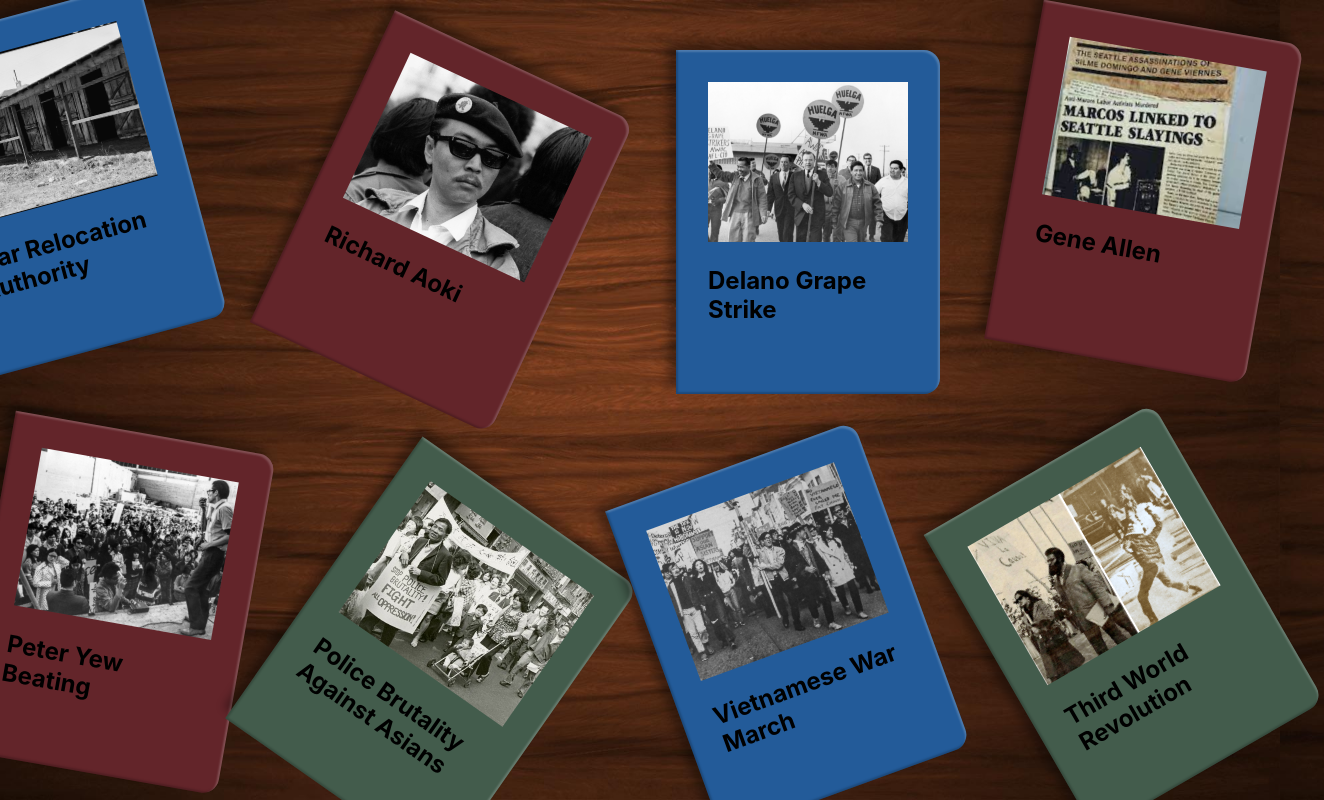
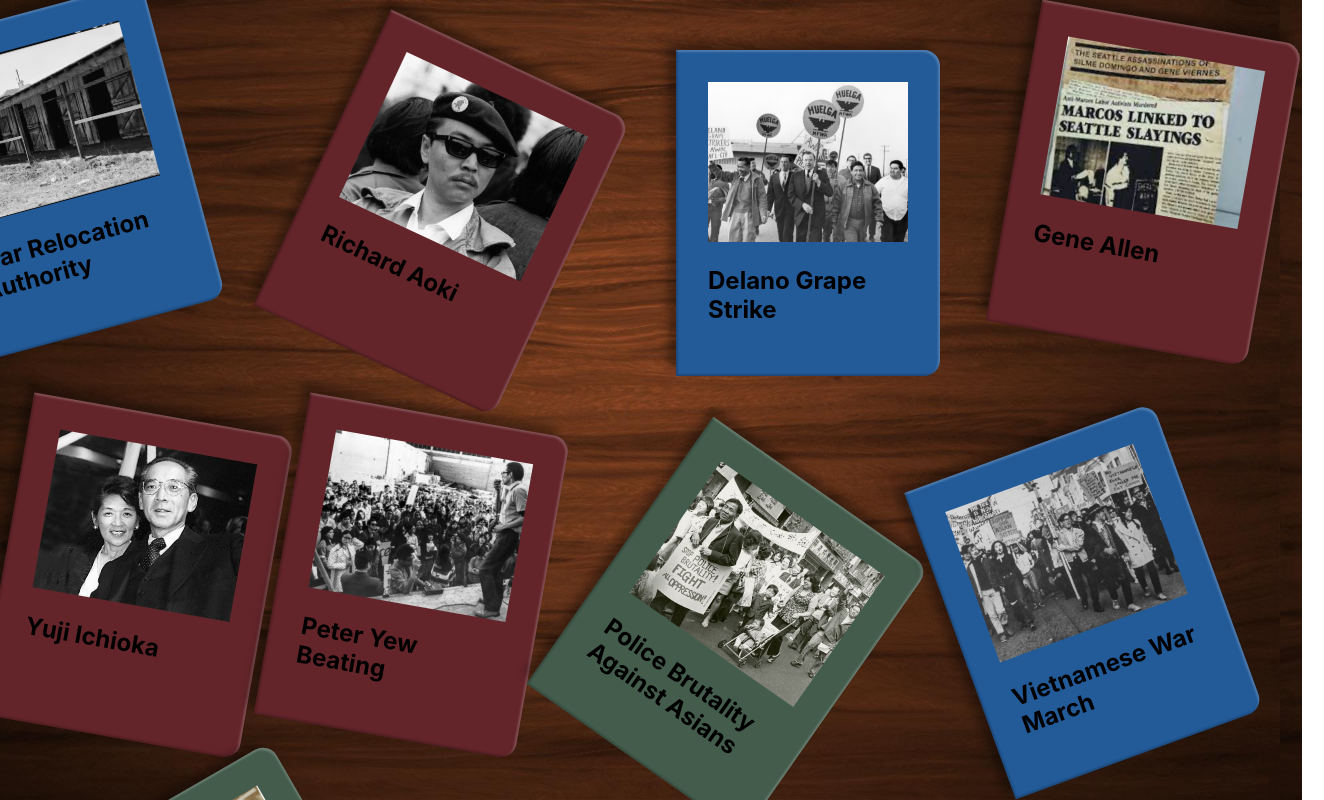
Before and after one commit to kyletsubaki/english12-honors, a React (Create React App) app: page / in a window 1280 px wide. Shown: the top 800 px of the page, 1324 px wide, since content can reach past the window. Built offline with nearby package versions, Linux system fonts and the light colour scheme.

Commit message:
hello josiah

```diff
--- a/src/App.tsx
+++ b/src/App.tsx
@@ -59,8 +59,8 @@ function App() { // Content go here :)
                         killed by the Marcos dictatorship while in Hawaii.
                     </p>
                 </Book>
-                <Book coverImage="peteryew.png" title="Peter Yew Beating" color='#63252a' position={[-80, 15, 10]}>
-                    {/* <p>
+                <Book coverImage="yujiIchioka.webp" title="Yuji Ichioka" color='#63252a' position={[-60, 15, 10]}>
+                <p>
                         Yuji Ichioka was a prominent figure in Asian American history. He was a scholar, historian, and
                         activist who dedicated his life to studying and advocating for the rights and recognition of
                         Asian Americans. Born in 1936 in California, he grew up experiencing the racism and
@@ -71,7 +71,9 @@ function App() { // Content go here :)
                         sought to shed light on the contributions and struggles of Asian Americans, challenging
                         stereotypes and promoting social justice. His work greatly influenced the field of Asian American
                         studies and continues to inspire generations of scholars and activists.
-                    </p> */}
+                    </p>
+                </Book>
+                <Book coverImage="peteryew.png" title="Peter Yew Beating" color='#63252a' position={[-80, 15, 10]}>
                     <p>
                         In 1975, Peter Yew, a Chinese American man, was brutally beaten by police officers in New York
                         City's Chinatown. The incident took place on May 17th, during a period of heightened tensions
```
Also changed, not shown: public/yujiIchioka.webp (added).
